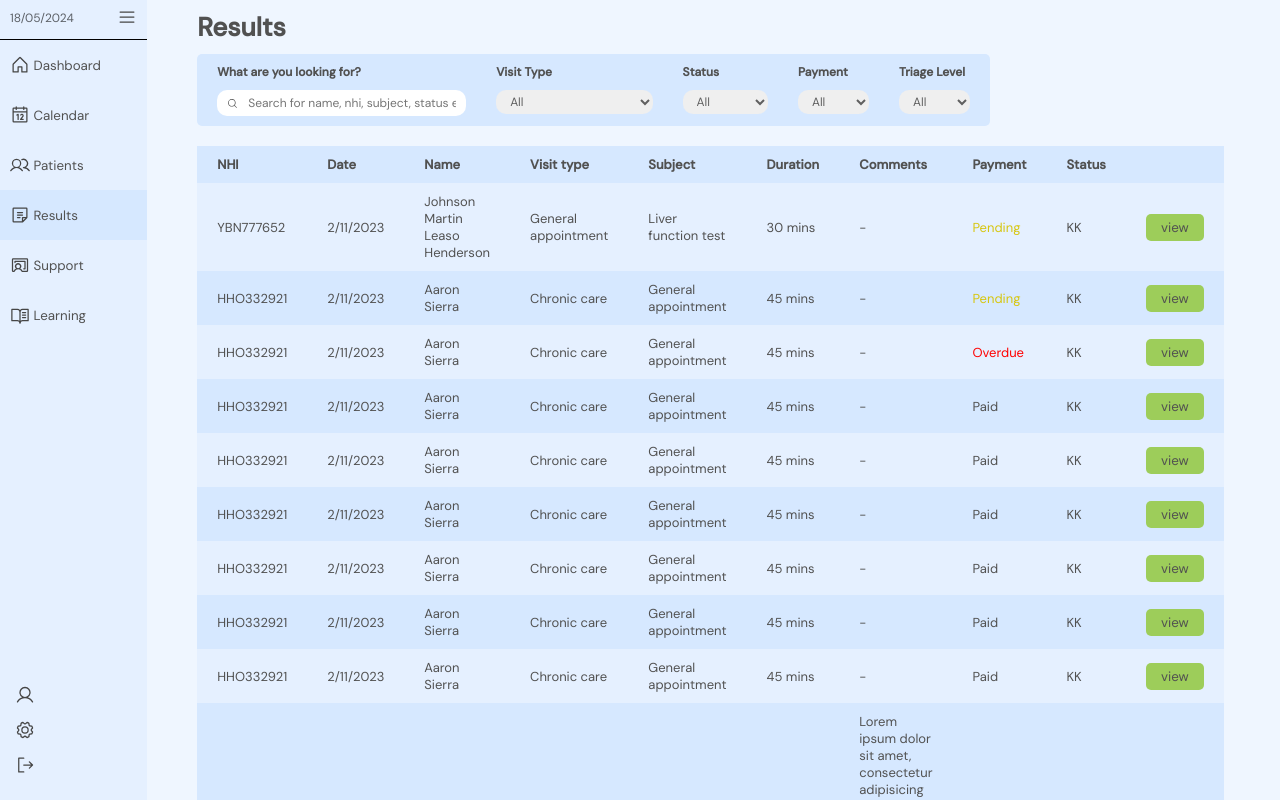
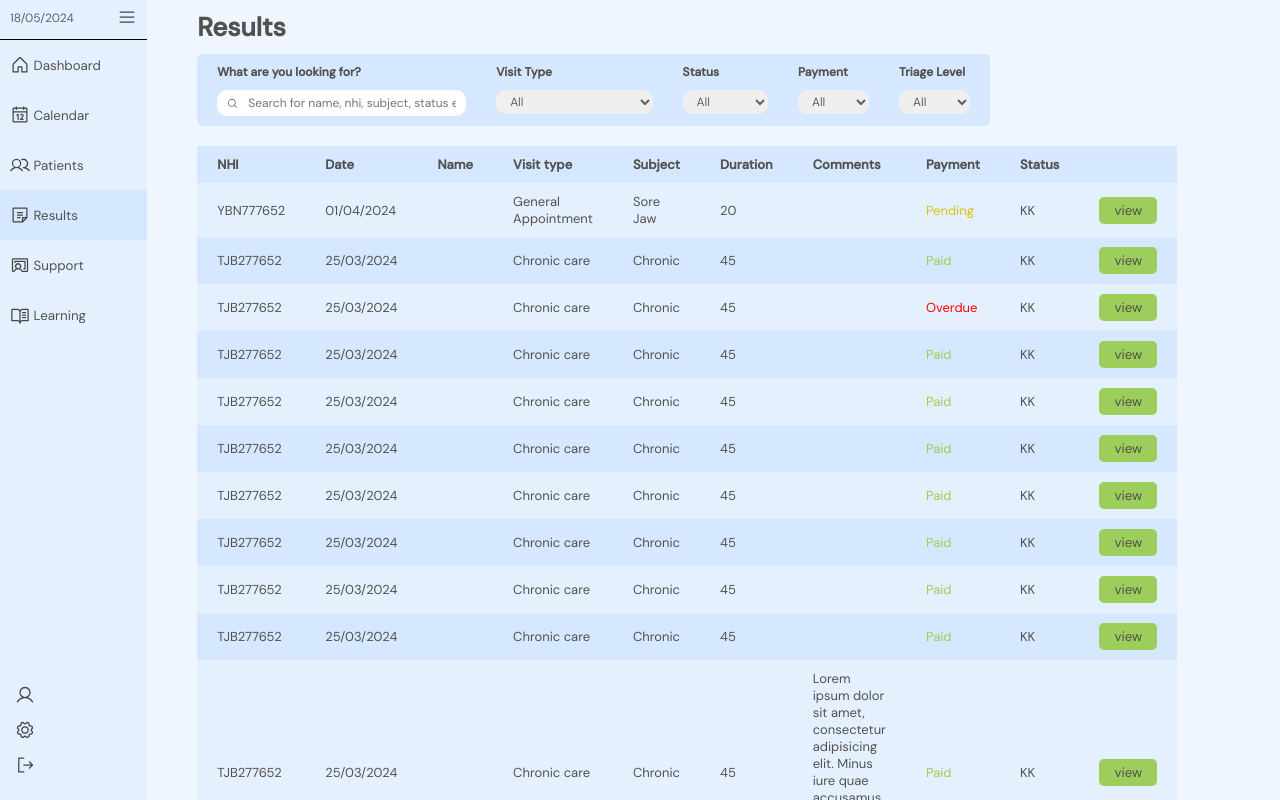
Before and after one commit to DiamondD7/yougotjob_client, a React (Vite) app: page /home in a window 1280 px wide. Both pictures are taken after a click on the button "Results". Shown: the top 800 px of the page. Built offline with nearby package versions, Linux system fonts and the light colour scheme.

Commit message:
adde the mock resultpatientdata in the .js

```diff
--- a/src/assets/js/usermock.js
+++ b/src/assets/js/usermock.js
@@ -12,7 +12,7 @@ export const UsersData = [
     height: "160",
     weight: "60",
     email: "henry@gmail.com",
-      role:'General Practioner'
+    role: "General Practioner",
   },
   {
     id: 56,
@@ -27,6 +27,166 @@ export const UsersData = [
     height: "150",
     weight: "60",
     email: "helen@gmail.com",
-        role:'Receptionist'
+    role: "Receptionist",
   },
-]
+];
+
+export const PatientResultData = [
+  {
+    NHI: "YBN777652",
+    Date: "01/04/2024",
+    FirstNames: "Johnson Martin Leaso",
+    LastName: "Henderson",
+    VisitType: "General Appointment",
+    Subject: "Sore Jaw",
+    Duration: "20",
+    Comments: "",
+    Payment: "Pending",
+    Status: "KK",
+  },
+  {
+    NHI: "TJB277652",
+    Date: "25/03/2024",
+    FirstNames: "Aaron",
+    LastName: "Sierra",
+    VisitType: "Chronic care",
+    Subject: "Chronic",
+    Duration: "45",
+    Comments: "",
+    Payment: "Paid",
+    Status: "KK",
+  },
+  {
+    NHI: "TJB277652",
+    Date: "25/03/2024",
+    FirstNames: "Aaron",
+    LastName: "Sierra",
+    VisitType: "Chronic care",
+    Subject: "Chronic",
+    Duration: "45",
+    Comments: "",
+    Payment: "Overdue",
+    Status: "KK",
+  },
+  {
+    NHI: "TJB277652",
+    Date: "25/03/2024",
+    FirstNames: "Aaron",
+    LastName: "Sierra",
+    VisitType: "Chronic care",
+    Subject: "Chronic",
+    Duration: "45",
+    Comments: "",
+    Payment: "Paid",
+    Status: "KK",
+  },
+  {
+    NHI: "TJB277652",
+    Date: "25/03/2024",
+    FirstNames: "Aaron",
+    LastName: "Sierra",
+    VisitType: "Chronic care",
+    Subject: "Chronic",
+    Duration: "45",
+    Comments: "",
+    Payment: "Paid",
+    Status: "KK",
+  },
+  {
+    NHI: "TJB277652",
+    Date: "25/03/2024",
+    FirstNames: "Aaron",
+    LastName: "Sierra",
+    VisitType: "Chronic care",
+    Subject: "Chronic",
+    Duration: "45",
+    Comments: "",
+    Payment: "Paid",
+    Status: "KK",
+  },
+  {
+    NHI: "TJB277652",
+    Date: "25/03/2024",
+    FirstNames: "Aaron",
+    LastName: "Sierra",
+    VisitType: "Chronic care",
+    Subject: "Chronic",
+    Duration: "45",
+    Comments: "",
+    Payment: "Paid",
+    Status: "KK",
+  },
+  {
+    NHI: "TJB277652",
+    Date: "25/03/2024",
+    FirstNames: "Aaron",
+    LastName: "Sierra",
+    VisitType: "Chronic care",
+    Subject: "Chronic",
+    Duration: "45",
+    Comments: "",
+    Payment: "Paid",
+    Status: "KK",
+  },
+  {
+    NHI: "TJB277652",
+    Date: "25/03/2024",
+    FirstNames: "Aaron",
+    LastName: "Sierra",
+    VisitType: "Chronic care",
+    Subject: "Chronic",
+    Duration: "45",
+    Comments: "",
+    Payment: "Paid",
+    Status: "KK",
+  },
+  {
+    NHI: "TJB277652",
+    Date: "25/03/2024",
+    FirstNames: "Aaron",
+    LastName: "Sierra",
+    VisitType: "Chronic care",
+    Subject: "Chronic",
+    Duration: "45",
+    Comments: "",
+    Payment: "Paid",
+    Status: "KK",
+  },
+  {
+    NHI: "TJB277652",
+    Date: "25/03/2024",
+    FirstNames: "Aaron",
+    LastName: "Sierra",
+    VisitType: "Chronic care",
+    Subject: "Chronic",
+    Duration: "45",
+    Comments:
+      "Lorem ipsum dolor sit amet, consectetur adipisicing elit. Minus iure quae accusamus tenetur quibusdam esse porro iusto",
+    Payment: "Paid",
+    Status: "KK",
+  },
+  {
+    NHI: "TJB277652",
+    Date: "25/03/2024",
+    FirstNames: "Aaron",
+    LastName: "Sierra",
+    VisitType: "Chronic care",
+    Subject: "Chronic",
+    Duration: "45",
+    Comments: "",
+    Payment: "Paid",
+    Status: "KK",
+  },
+  {
+    NHI: "TJB277652",
+    Date: "25/03/2024",
+    FirstNames: "Aaron",
+    LastName: "Sierra",
+    VisitType: "Chronic care",
+    Subject: "Chronic",
+    Duration: "45",
+    Comments: "",
+    Payment: "Paid",
+    Status: "KK",
+  },
+];
--- a/src/components/Results/Results.jsx
+++ b/src/components/Results/Results.jsx
@@ -1,5 +1,6 @@
 import React, { useState } from "react";
 import FullResult from "./FullResult";
+import { PatientResultData } from "../../assets/js/usermock";
 import { CaretRight, CaretLeft, MagnifyingGlass } from "@phosphor-icons/react";
 
 import "../../styles/resultsstyles.css";
@@ -95,163 +96,32 @@ const Results = () => {
             </thead>
 
             <tbody>
-              <tr>
-                <td>YBN777652</td>
-                <td>2/11/2023</td>
-                <td>Johnson Martin Leaso Henderson</td>
-                <td>General appointment</td>
-                <td>Liver function test</td>
-                <td>30 mins</td>
-                <td>-</td>
-                <td style={{ color: "#d7c60f" }}>Pending</td>
-                <td>KK</td>
-                <td>
-                  <button onClick={() => setOpenResult(true)}>view</button>
-                </td>
-              </tr>
-              <tr>
-                <td>HHO332921</td>
-                <td>2/11/2023</td>
-                <td>Aaron Sierra</td>
-                <td>Chronic care</td>
-                <td>General appointment</td>
-                <td>45 mins</td>
-                <td>-</td>
-                <td style={{ color: "#d7c60f" }}>Pending</td>
-                <td>KK</td>
-                <td>
-                  <button onClick={() => setOpenResult(true)}>view</button>
-                </td>
-              </tr>
-              <tr>
-                <td>HHO332921</td>
-                <td>2/11/2023</td>
-                <td>Aaron Sierra</td>
-                <td>Chronic care</td>
-                <td>General appointment</td>
-                <td>45 mins</td>
-                <td>-</td>
-                <td style={{ color: "red" }}>Overdue</td>
-                <td>KK</td>
-                <td>
-                  <button onClick={() => setOpenResult(true)}>view</button>
-                </td>
-              </tr>
-              <tr>
-                <td>HHO332921</td>
-                <td>2/11/2023</td>
-                <td>Aaron Sierra</td>
-                <td>Chronic care</td>
-                <td>General appointment</td>
-                <td>45 mins</td>
-                <td>-</td>
-                <td>Paid</td>
-                <td>KK</td>
-                <td>
-                  <button onClick={() => setOpenResult(true)}>view</button>
-                </td>
-              </tr>
-              <tr>
-                <td>HHO332921</td>
-                <td>2/11/2023</td>
-                <td>Aaron Sierra</td>
-                <td>Chronic care</td>
-                <td>General appointment</td>
-                <td>45 mins</td>
-                <td>-</td>
-                <td>Paid</td>
-                <td>KK</td>
-                <td>
-                  <button onClick={() => setOpenResult(true)}>view</button>
-                </td>
-              </tr>
-              <tr>
-                <td>HHO332921</td>
-                <td>2/11/2023</td>
-                <td>Aaron Sierra</td>
-                <td>Chronic care</td>
-                <td>General appointment</td>
-                <td>45 mins</td>
-                <td>-</td>
-                <td>Paid</td>
-                <td>KK</td>
-                <td>
-                  <button onClick={() => setOpenResult(true)}>view</button>
-                </td>
-              </tr>
-              <tr>
-                <td>HHO332921</td>
-                <td>2/11/2023</td>
-                <td>Aaron Sierra</td>
-                <td>Chronic care</td>
-                <td>General appointment</td>
-                <td>45 mins</td>
-                <td>-</td>
-                <td>Paid</td>
-                <td>KK</td>
-                <td>
-                  <button onClick={() => setOpenResult(true)}>view</button>
-                </td>
-              </tr>
-              <tr>
-                <td>HHO332921</td>
-                <td>2/11/2023</td>
-                <td>Aaron Sierra</td>
-                <td>Chronic care</td>
-                <td>General appointment</td>
-                <td>45 mins</td>
-                <td>-</td>
-                <td>Paid</td>
-                <td>KK</td>
-                <td>
-                  <button onClick={() => setOpenResult(true)}>view</button>
-                </td>
-              </tr>
-              <tr>
-                <td>HHO332921</td>
-                <td>2/11/2023</td>
-                <td>Aaron Sierra</td>
-                <td>Chronic care</td>
-                <td>General appointment</td>
-                <td>45 mins</td>
-                <td>-</td>
-                <td>Paid</td>
-                <td>KK</td>
-                <td>
-                  <button onClick={() => setOpenResult(true)}>view</button>
-                </td>
-              </tr>
-              <tr>
-                <td>HHO332921</td>
-                <td>2/11/2023</td>
-                <td>Aaron Sierra</td>
-                <td>Chronic care</td>
-                <td>General appointment</td>
-                <td>45 mins</td>
-                <td>
-                  Lorem ipsum dolor sit amet, consectetur adipisicing elit.
-                  Minus iure quae accusamus tenetur quibusdam esse porro iusto
-                </td>
-                <td>Paid</td>
-                <td>KK</td>
-                <td>
-                  <button onClick={() => setOpenResult(true)}>view</button>
-                </td>
-              </tr>
-              <tr>
-                <td>HHO332921</td>
-                <td>2/11/2023</td>
-                <td>Aaron Sierra</td>
-                <td>Chronic care</td>
-                <td>General appointment</td>
-                <td>45 mins</td>
-                <td>-</td>
-                <td>Paid</td>
-                <td>KK</td>
-                <td>
-                  <button onClick={() => setOpenResult(true)}>view</button>
-                </td>
-              </tr>
+              {PatientResultData.map((data, index) => (
+                <tr key={index}>
+                  <td>{data.NHI}</td>
+                  <td>{data.Date}</td>
+                  <td>{data.Name}</td>
+                  <td>{data.VisitType}</td>
+                  <td>{data.Subject}</td>
+                  <td>{data.Duration}</td>
+                  <td>{data.Comments}</td>
+                  <td
+                    style={
+                      data.Payment === "Paid"
+                        ? { color: "#9dcd5a" }
+                        : data.Payment === "Overdue"
+                        ? { color: "red" }
+                        : { color: "#d7c60f" }
+                    }
+                  >
+                    {data.Payment}
+                  </td>
+                  <td>{data.Status}</td>
+                  <td>
+                    <button onClick={() => setOpenResult(true)}>view</button>
+                  </td>
+                </tr>
+              ))}
             </tbody>
           </table>
         </div>
```
Lines whose indentation alone changed are shown as unchanged.
